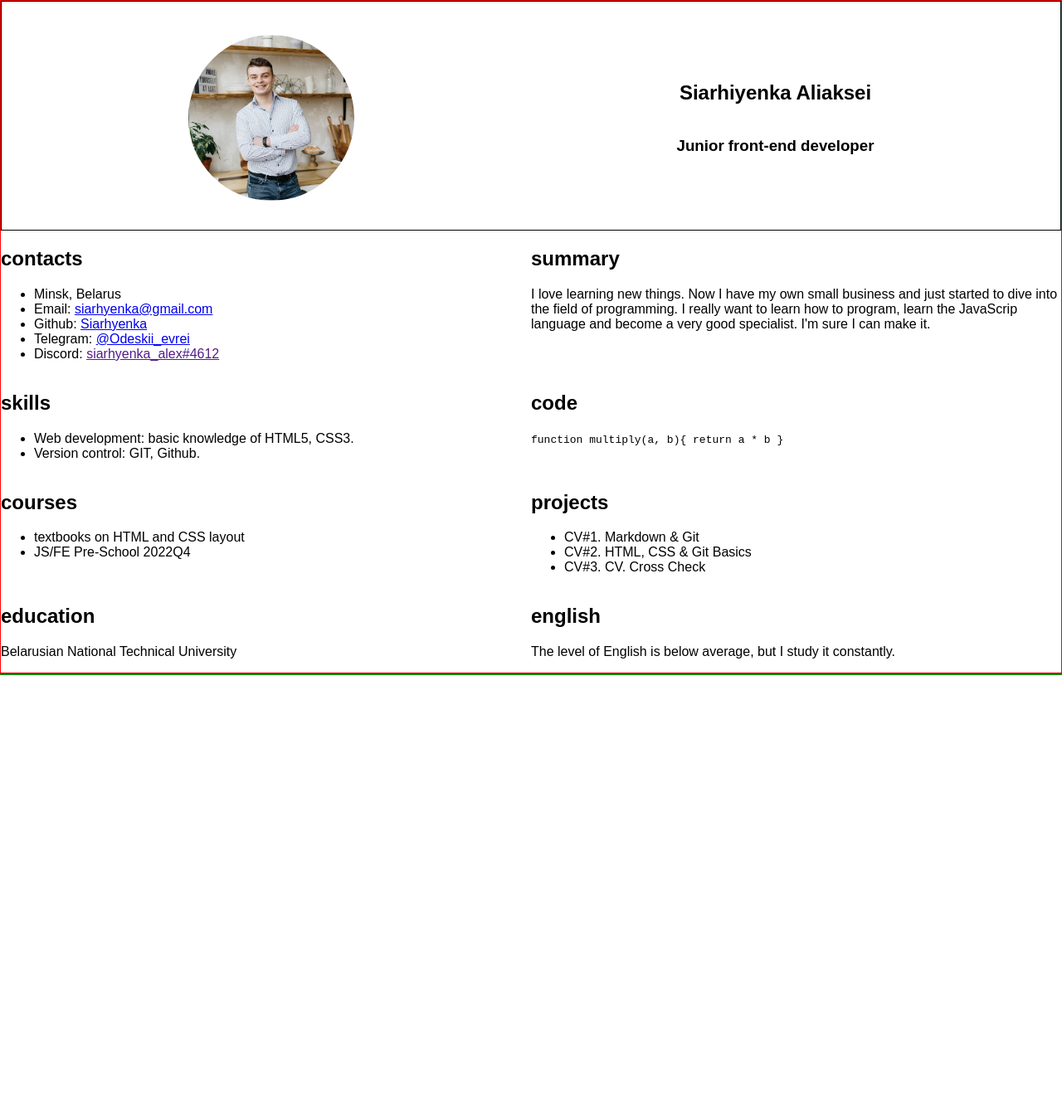
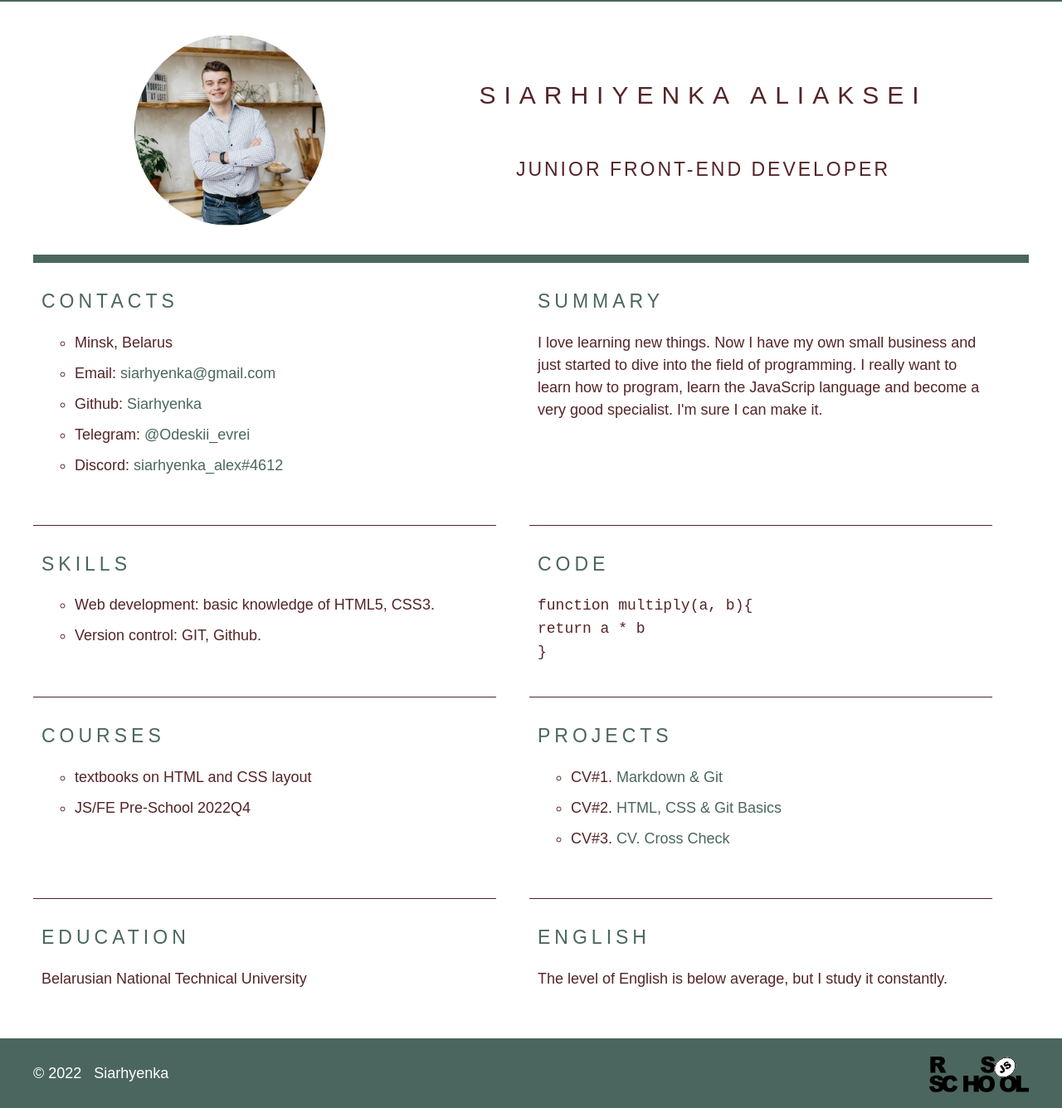
Before and after one commit to siarhyenka/rsschool-cv, a plain HTML site: page index.html in a window 1280 px wide. Shown: the part 84-1420 px from the top of the page at 83% size. Before the commit the page ends 898 px from the top, so only its background shows below. Drawn offline with Linux system fonts and the light colour scheme.

Commit message:
feat: added changes to CV

```diff
--- a/index.html
+++ b/index.html
@@ -6,7 +6,7 @@
     <meta http-equiv="X-UA-Compatible" content="IE=edge">
     <meta name="viewport" content="width=device-width, initial-scale=1.0">
     <link rel="stylesheet" href="style.css">
-    <link rel="icon" href="assets/favicon.ico">
+    <link rel="icon" href="assets/img/favicon.ico">
     <title>cv</title>
 </head>
 
@@ -30,20 +30,20 @@
     <main class="main">
         <div class="container main-container">
             <section class="section section-profile" id="profile">
-                <img src="assets/cv.png" alt="my photo" class="section-profile-logo">
+                <img src="assets/img/cv.png" alt="my photo" class="section-profile-logo">
                 <div class="section-profile-title">
-                 <h1 class="section-title">Siarhiyenka Aliaksei</h1>
-                 <h3>Junior front-end developer</h3>
+                 <h1 class="section-title main-title">Siarhiyenka Aliaksei</h1>
+                 <h3 class="section-subtitle">Junior front-end developer</h3>
                 </div>
             </section>
             <section class="section" id="contacts">
                 <h2 class="section-title">contacts</h2>
-                <ul>
-                    <li>Minsk, Belarus</li>
-                    <li>Email: <a href="mailto:siarhyenka@gmail.com" title="email">siarhyenka@gmail.com</a></li>
-                    <li>Github: <a href="https://github.com/siarhyenka" title="Github">Siarhyenka</a></li>
-                    <li>Telegram: <a href="https://t.me/Odeskii_evrei" title="telegram">@Odeskii_evrei</a></li>
-                    <li>Discord: <a href="">siarhyenka_alex#4612</a></li>
+                <ul class="section-list">
+                    <li class="section-item">Minsk, Belarus</li>
+                    <li class="section-item">Email: <a href="mailto:siarhyenka@gmail.com" title="email">siarhyenka@gmail.com</a></li>
+                    <li class="section-item">Github: <a href="https://github.com/siarhyenka" title="Github">Siarhyenka</a></li>
+                    <li class="section-item">Telegram: <a href="https://t.me/Odeskii_evrei" title="telegram">@Odeskii_evrei</a></li>
+                    <li class="section-item">Discord: <a href="#">siarhyenka_alex#4612</a></li>
                 </ul>
             </section>
             <section class="section" id="summary">
@@ -54,45 +54,51 @@
             </section>
             <section class="section" id="skills">
                 <h2 class="section-title">skills</h2>
-                <ul>
-                    <li>Web development: basic knowledge of HTML5, CSS3.</li>
-                    <li>Version control: GIT, Github.</li>
+                <ul class="section-list">
+                    <li class="section-item">Web development: basic knowledge of HTML5, CSS3.</li>
+                    <li class="section-item">Version control: GIT, Github.</li>
                 </ul>
             </section>
             <section class="section" id="code">
                 <h2 class="section-title">code</h2>
-                <code>function multiply(a, b){
-                    return a * b
-                  }
-                </code>
+                    <code>function multiply(a, b){
+                        <br>return a * b
+                      <br>}
+                    </code>
             </section>
             <section class="section" id="courses">
                 <h2 class="section-title">courses</h2>
-                <ul>
-                    <li>textbooks on HTML and CSS layout</li>
-                    <li>JS/FE Pre-School 2022Q4</li>
+                <ul class="section-list">
+                    <li class="section-item">textbooks on HTML and CSS layout</li>
+                    <li class="section-item">JS/FE Pre-School 2022Q4</li>
                 </ul>
             </section>
             <section class="section" id="project">
                 <h2 class="section-title">projects</h2>
-                <ul>
-                    <li>CV#1. Markdown & Git</li>
-                    <li>CV#2. HTML, CSS & Git Basics</li>
-                    <li>CV#3. CV. Cross Check</li>
+                <ul class="section-list">
+                    <li class="section-item">CV#1.<a href="https://github.com/siarhyenka/rsschool-cv.git"> Markdown & Git</a></li>
+                    <li class="section-item">CV#2.<a href="https://github.com/siarhyenka/rsschool-cv.git"> HTML, CSS & Git Basics</a></li>
+                    <li class="section-item">CV#3.<a href="https://github.com/siarhyenka/rsschool-cv.git"> CV. Cross Check</a></li>
                 </ul>
             </section>
-            <section class="section" id="education">
-                <h2 class="section-title">education</h2>
+            <section class="section section-education" id="education">
+                <h2 class="section-title ">education</h2>
                 <p>Belarusian National Technical University</p>
             </section>
-            <section class="section" id="english">
+            <section class="section section-english" id="english">
                 <h2 class="section-title">english</h2>
                 <p>The level of English is below average, but I study it constantly.</p>
             </section>
         </div>
     </main>
     <footer class="footer">
-        <div class="container"></div>
+        <div class="container footer-container">
+            <div>
+                © 2022
+                <a href="https://github.com/siarhyenka" class="github">Siarhyenka</a>
+            </div>
+            <a href="https://rs.school/js/" class="rss"></a>
+        </div>
     </footer>
 </body>
 
--- a/style.css
+++ b/style.css
@@ -6,6 +6,11 @@ body {
     display: flex;
     flex-direction: column;
     justify-content: space-between;
+    min-width: 320px;
+    font-size: 18px;
+    line-height: 1.5;
+    text-align: left;
+    color: #542427;
 }
 
 * {
@@ -13,22 +18,13 @@ body {
   }
 
   .header {
-    border: 1px solid black;
     background-color: #4b665e;
-  }
-
-  .main {
-    border: 1px solid red;
-  }
-
-  .footer {
-    border: 1px solid green;
   }
 
   .container {
     max-width: 1440px;
     margin: 0 auto;
-
+    padding: 0 20px;
   }
 
   .nav-list {
@@ -76,26 +72,106 @@ body {
   }
 
   .section {
-    width: 50%;
+    width: 45%;
+    padding: 10px;
+    padding-bottom: 40px;
+    border-bottom: 1px solid #542427;
+    margin: 0 20px;
   }
 
   .section-profile {
     display: flex;
     justify-content: space-around;
-    border: 1px solid black;
+    border-bottom: 10px solid #4b665e;
     width: 100%;
     padding: 40px 30px 35px;
   }
-
   .section-profile-title {
     display: flex;
     flex-direction: column;
     justify-content: center;
     text-align: center;
+    text-transform: uppercase;
+  }
+  .section-profile-logo {
+    width: 230px;
+    height: 230px;
+    border-radius: 50%;
+  }
+  .section-title {
+    text-transform: uppercase;
+    font-weight: 300;
+    letter-spacing: 5px;
+    font-size: 23px;
+    color: #4b665e;
+  }
+  .section-subtitle {
+    font-size: 23px;
+    font-weight: 300;
+    line-height: 40px;
+    letter-spacing: 3px;
+  }
+  .main-title {
+    font-size: 30px;
+    letter-spacing: 10px;
+    color: #542427;
+  }
+  .section-list {
+    list-style: none;
+    list-style-type: circle;
+  }
+  .section-item a {
+    text-decoration: none;
+  }
+  .section-item a:link {
+    color:#4b665e;
+  }
+  .section-item a:visited {
+    color: #4b665e;
+  }
+  .section-item a:hover, .section-item a:active {
+    color: #542427;
+  }
+  .section-item {
+    margin-bottom: 10px;
+  }
+  .section-education {
+    border-bottom: 0;
+  }
+  .section-english {
+    border-bottom: 0;
+  }
+  .footer {
+    background-color: #4b665e;
+    color: white;
+    padding: 20px;
   }
 
-  .section-profile-logo {
-    width: 200px;
-    height: 200px;
-    border-radius: 50%;
+  .footer-container {
+    display: flex;
+    justify-content: space-between;
   }
+
+  .rss {
+    width:120px;
+    height: 50px;
+    background-image: url('./assets/svg/rs_school_js.svg');
+    background-repeat: no-repeat;
+    background-size: contain;
+
+  }
+
+  .github {
+    color: white;
+    text-decoration: none;
+    line-height: 45px;
+    margin-left: 10px;
+  }
+  .github:link {
+    text-decoration: none;
+    color: white;
+  }
+  .github:visited {
+    text-decoration: none;
+    color: white;
+  }
```
Also changed, not shown: assets/img/cv.png (renamed from assets/cv.png), assets/img/favicon.ico (renamed from assets/favicon.ico), assets/svg/rs_school_js.svg (added).
